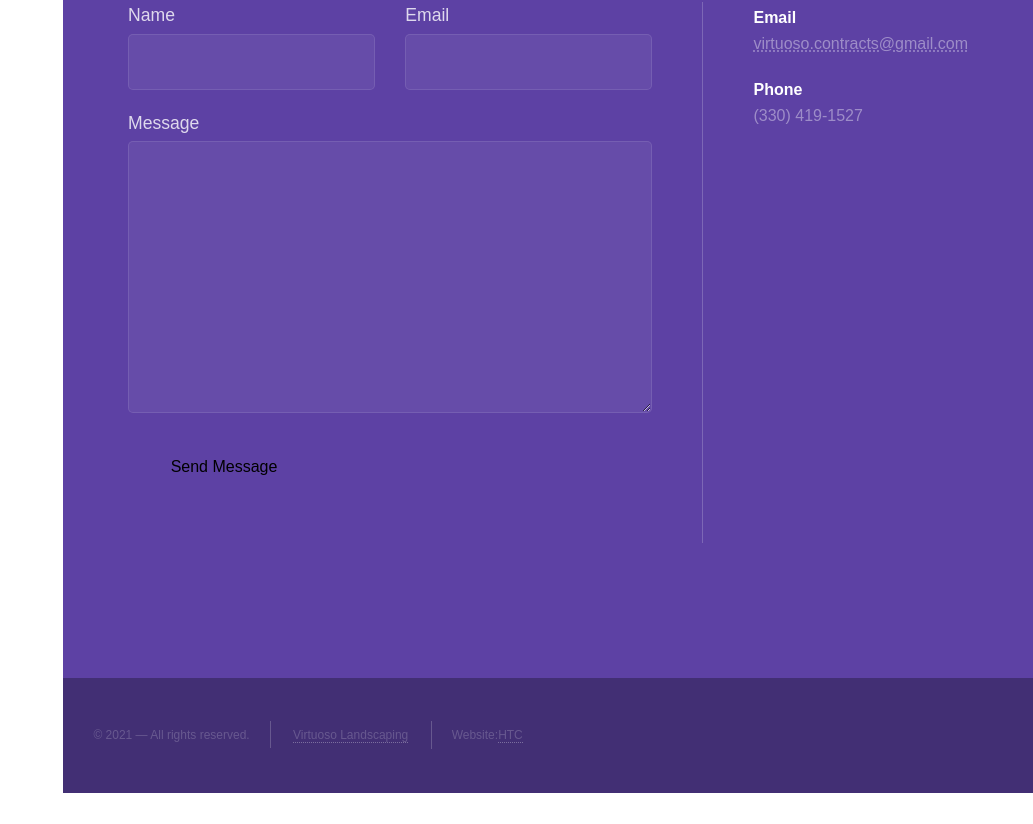
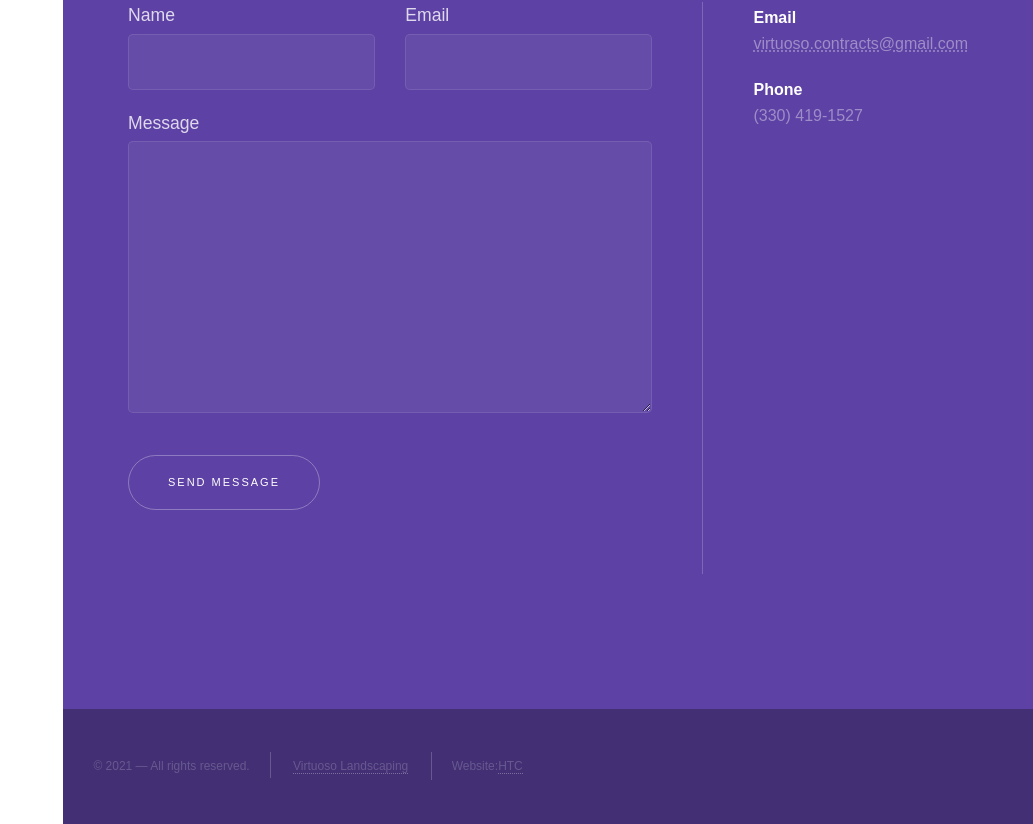
Before and after one commit to jaredh159/akron-snowmen, a Next.js app: page / in a window 1280 px wide. Shown: the part 2889-3713 px from the top of the page, without its empty margins (247-1280 px from the left). Before the commit the page ends 3682 px from the top, so only its background shows below. Built offline with nearby package versions, Linux system fonts and the light colour scheme.

Commit message:
made some (bad) text for a sixth block on the brine page and fixed button issues on the form

```diff
--- a/components/BrineAnswers.tsx
+++ b/components/BrineAnswers.tsx
@@ -13,8 +13,8 @@ const BrineAnswers: React.FC = () => {
       <BodyText>
         Plain and simple, brine is a mixture of salt and water. But we're not
         talking water softeners or more tasty chicken, we're talking about a
-        more clean AND effective way to keep snow and ice off surfaces longer,
-        and a faster way to clear it once its sticks.
+        more clean AND a more effective way to keep snow and ice off surfaces
+        longer, and a faster way to clear it once its sticks.
       </BodyText>
 
       <div className={styles.gridContainer}>
@@ -54,6 +54,13 @@ const BrineAnswers: React.FC = () => {
             className={styles.block}
             paragraph="Liquids are up to 80% less corrosive than rock salt alone. A single ton of salt applied on a property can cause between $800-$3,000 in long-term infrastructure damage."
           />
+
+          <BrineGridBlock
+            title="Save money on snow removal costs"
+            icon="fas fa-dollar-sign"
+            className={styles.block}
+            paragraph="Liquids make plowing quicker and require much less salt than spreading pure rock salt, saving on material and labors. All less cost for our customers!"
+          />
         </div>
       </div>
     </section>
--- a/components/styles/Button.module.css
+++ b/components/styles/Button.module.css
@@ -1,25 +1,25 @@
-/* .btn { */
-/* font-family: Arial; */
-/* font-size: 11px; */
-/* background-color: rgba(255, 255, 255, 0); */
-/* color: white; */
-/* border: 1px solid rgba(255, 255, 255, 0.3); */
-/* border-radius: 30px; */
-/* padding: 18px 0; */
-/* text-align: center; */
-/* letter-spacing: 2px; */
-/* cursor: pointer; */
-/* transition-duration: 200ms; */
-/* text-transform: uppercase; */
-/* display: inline-block; */
-/* max-width: 450px; */
-/* } */
+.btn {
+  font-family: Arial;
+  font-size: 11px;
+  background-color: rgba(255, 255, 255, 0);
+  color: white;
+  border: 1px solid rgba(255, 255, 255, 0.3);
+  border-radius: 30px;
+  padding: 18px 0;
+  text-align: center;
+  letter-spacing: 2px;
+  cursor: pointer;
+  transition-duration: 200ms;
+  text-transform: uppercase;
+  display: inline-block;
+  max-width: 450px;
+}
 
-/* .btn:hover { */
-/* background-color: rgba(225, 225, 225, 0.07); */
-/* border: 1px solid rgba(225, 225, 225, 0.7); */
-/* } */
+.btn:hover {
+  background-color: rgba(225, 225, 225, 0.07);
+  border: 1px solid rgba(225, 225, 225, 0.7);
+}
 
-/* .btn:focus { */
-/* outline: none; */
-/* } */
+.btn:focus {
+  outline: none;
+}
--- a/pages/our-team.tsx
+++ b/pages/our-team.tsx
@@ -67,7 +67,7 @@ const Home: React.FC = () => {
           customers remain safe while on your property. We take our job
           seriously, and have taken time to study and train on best snow removal
           practices and techniques. We also record and log our services in
-          real-time on each property, so there’s never a question about the work
+          real-time on each property, so there's never a question about the work
           we perform.
         </ImageAndTextBlock>
         <h2 className={styles.subhead}>Walkway Crew</h2>
```
